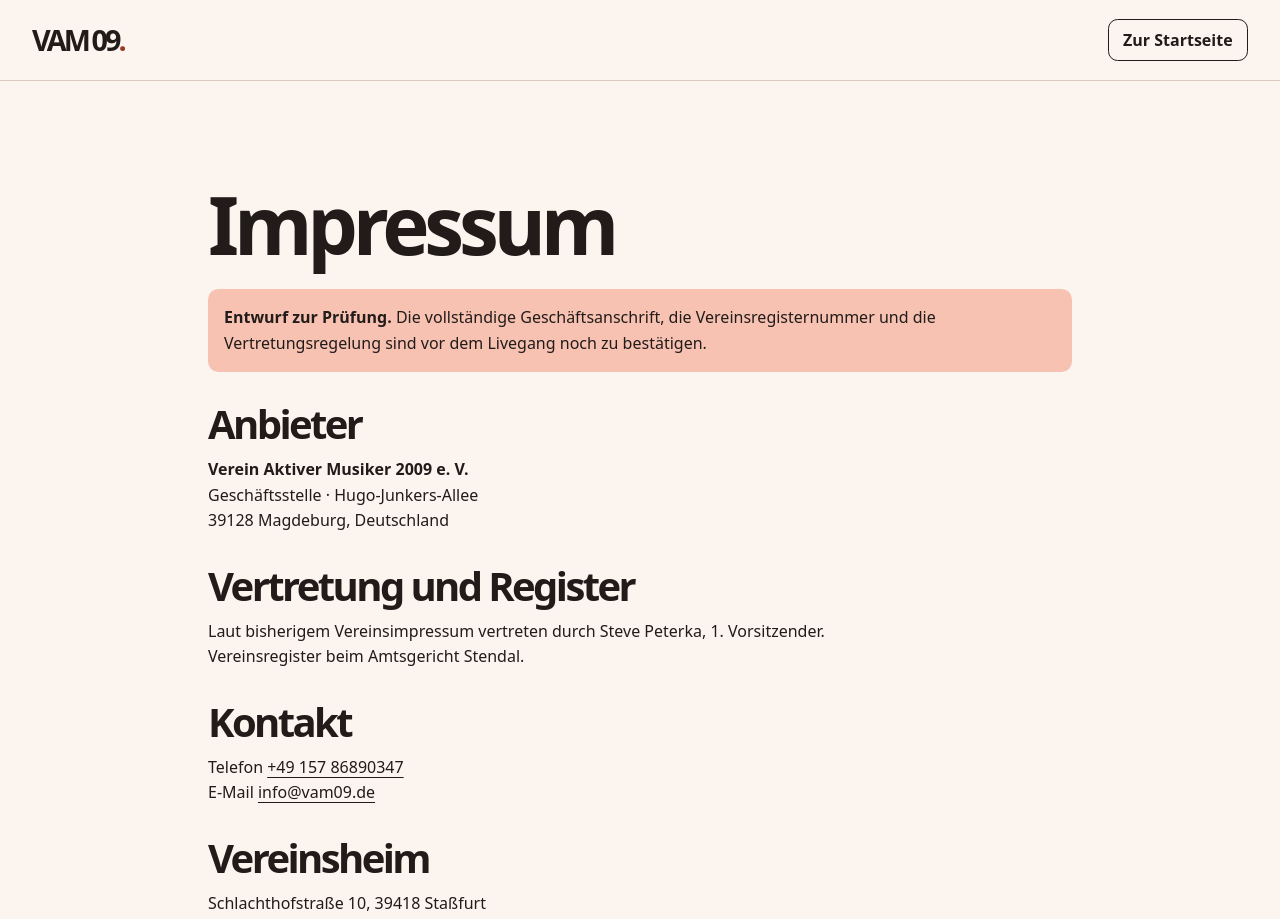
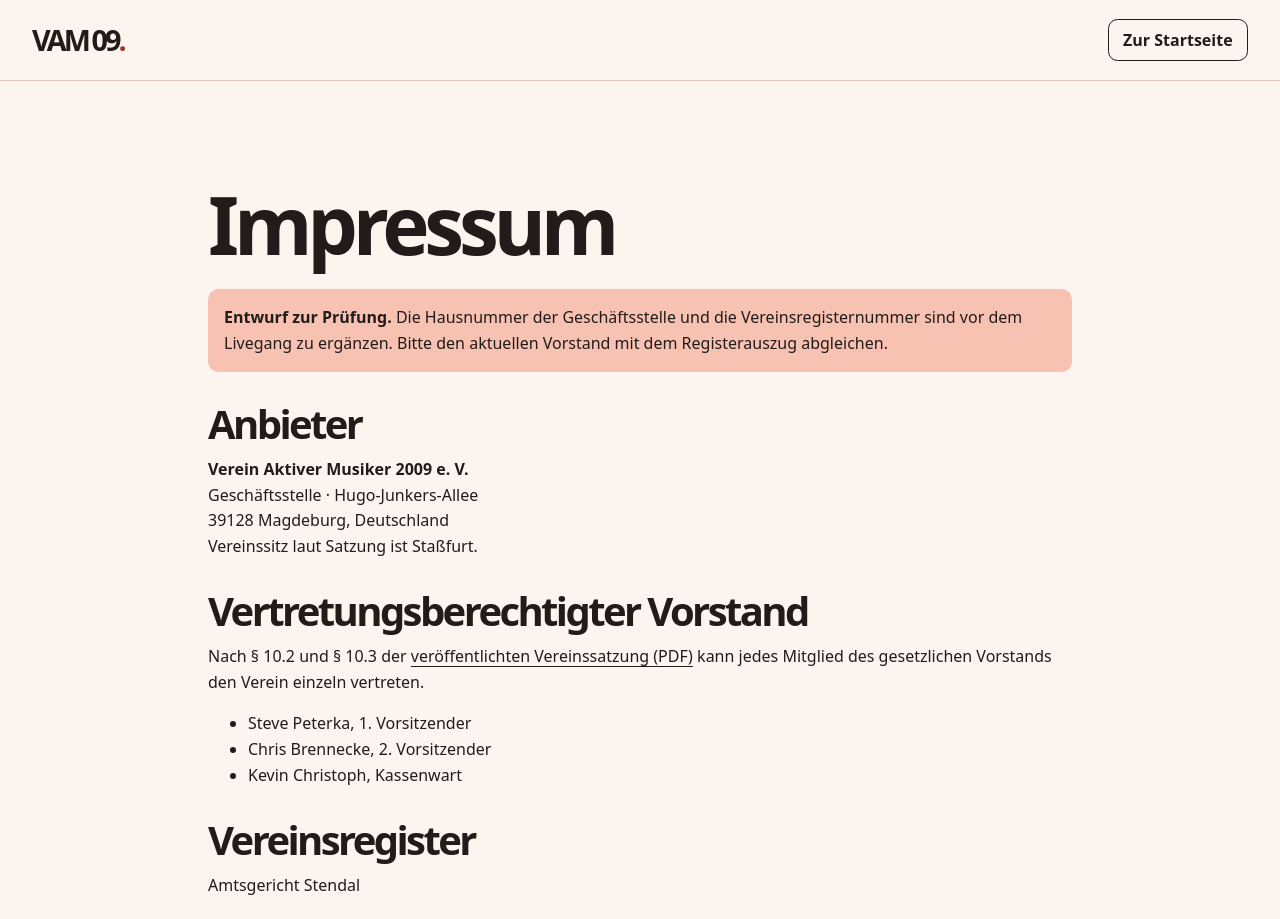
Before and after one commit to borschti87-create/vam09, a plain HTML site: page impressum.html in a window 1280 px wide. Shown: the top 919 px of the page. Drawn offline with Linux system fonts and the light colour scheme.

Commit message:
Impressum mit veröffentlichter Satzung abgleichen

```diff
--- a/impressum.html
+++ b/impressum.html
@@ -18,16 +18,23 @@
     </header>
     <main class="section shell subpage" id="inhalt">
         <h1>Impressum</h1>
-        <p class="note"><strong>Entwurf zur Prüfung.</strong> Die vollständige Geschäftsanschrift, die Vereinsregisternummer und die Vertretungsregelung sind vor dem Livegang noch zu bestätigen.</p>
+        <p class="note"><strong>Entwurf zur Prüfung.</strong> Die Hausnummer der Geschäftsstelle und die Vereinsregisternummer sind vor dem Livegang zu ergänzen. Bitte den aktuellen Vorstand mit dem Registerauszug abgleichen.</p>
         <h2>Anbieter</h2>
         <address>
             <strong>Verein Aktiver Musiker 2009 e. V.</strong><br>
             Geschäftsstelle · Hugo-Junkers-Allee<br>
             39128 Magdeburg, Deutschland
         </address>
-        <h2>Vertretung und Register</h2>
-        <p>Laut bisherigem Vereinsimpressum vertreten durch Steve Peterka, 1. Vorsitzender.<br>
-        Vereinsregister beim Amtsgericht Stendal.</p>
+        <p>Vereinssitz laut Satzung ist Staßfurt.</p>
+        <h2>Vertretungsberechtigter Vorstand</h2>
+        <p>Nach § 10.2 und § 10.3 der <a href="downloads/satzung.pdf">veröffentlichten Vereinssatzung (PDF)</a> kann jedes Mitglied des gesetzlichen Vorstands den Verein einzeln vertreten.</p>
+        <ul>
+            <li>Steve Peterka, 1. Vorsitzender</li>
+            <li>Chris Brennecke, 2. Vorsitzender</li>
+            <li>Kevin Christoph, Kassenwart</li>
+        </ul>
+        <h2>Vereinsregister</h2>
+        <p>Amtsgericht Stendal</p>
         <h2>Kontakt</h2>
         <p>Telefon <a href="tel:+4915786890347">+49 157 86890347</a><br>
         E-Mail <a href="mailto:info@vam09.de">info@vam09.de</a></p>
```
Also changed, not shown: datenschutz.html (+1 -1 lines).
